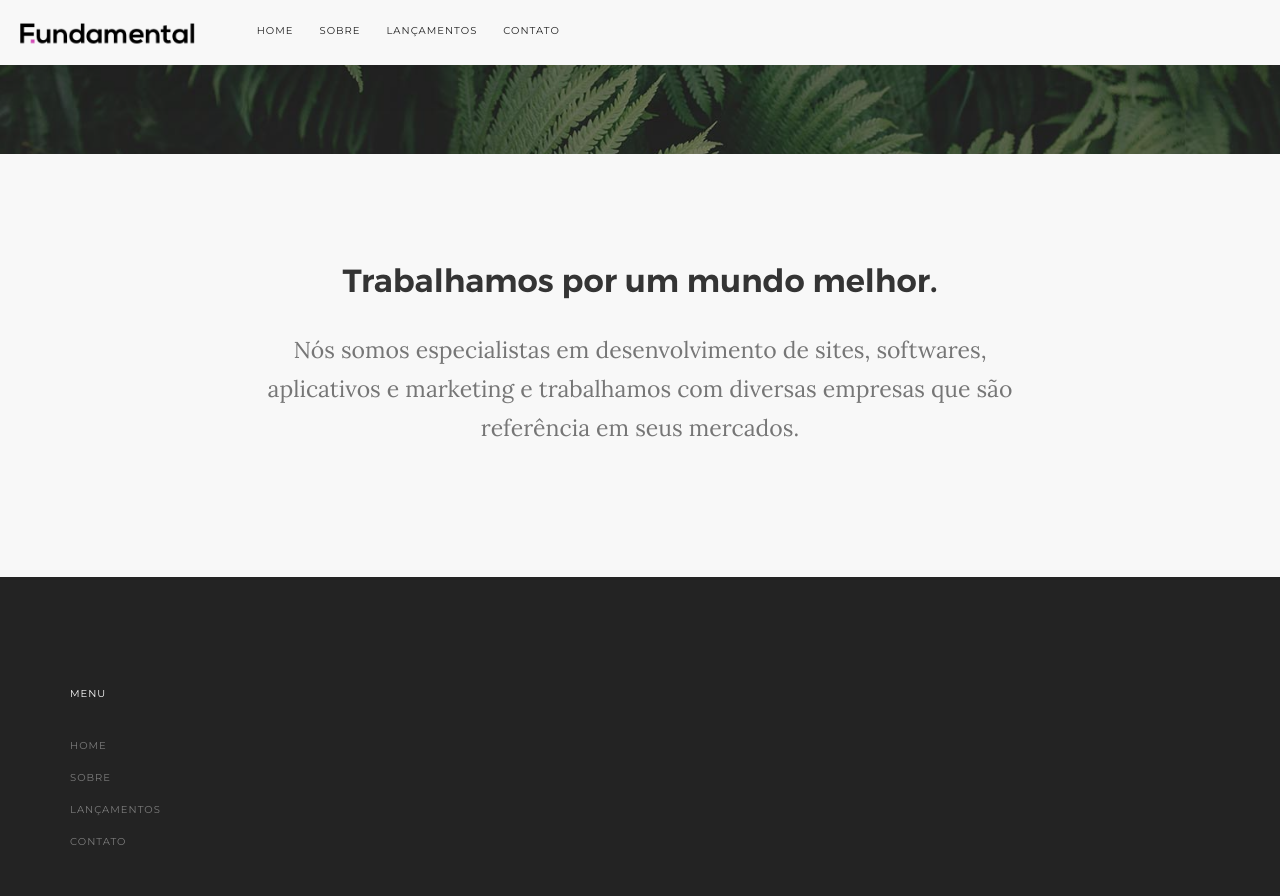
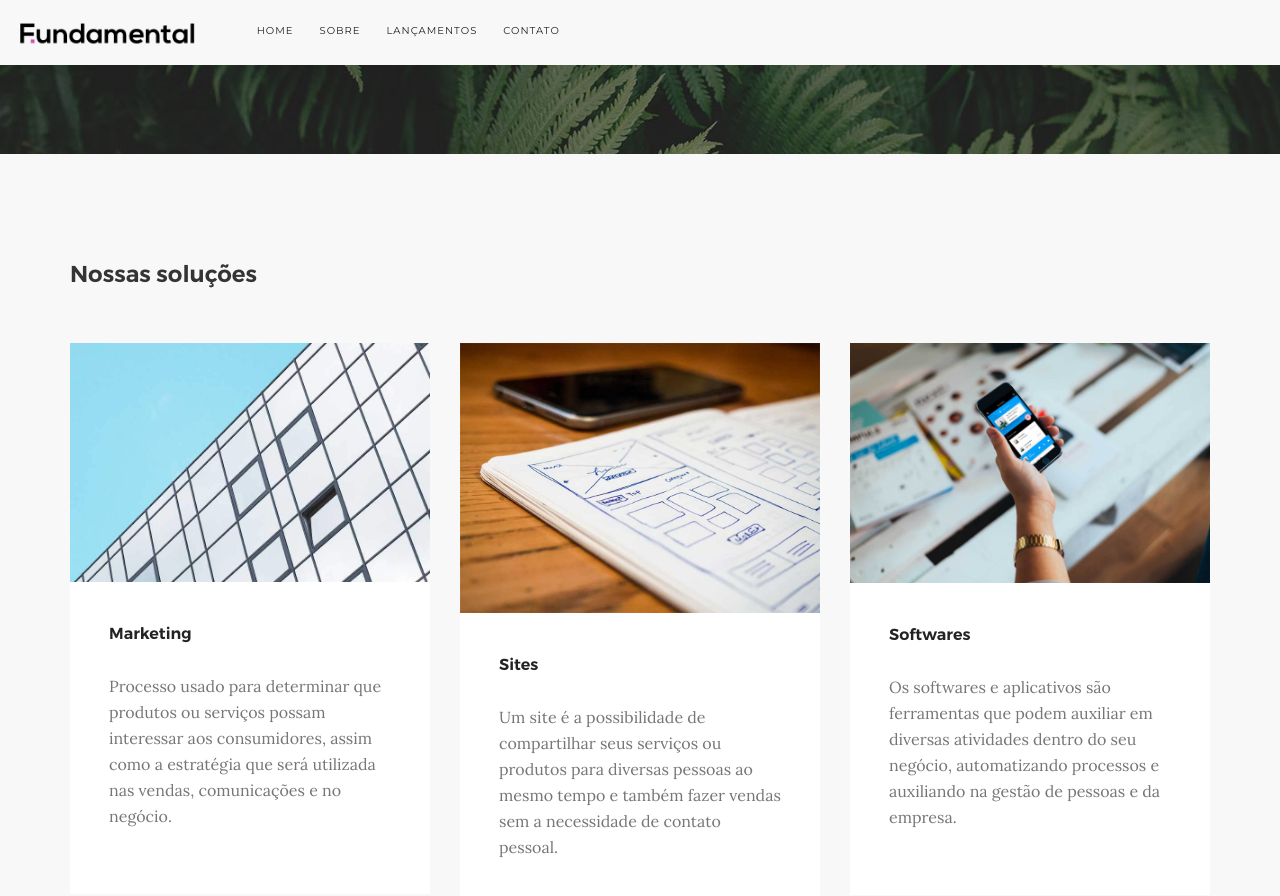
Before and after one commit to WeThinkIdeas/fundamental.github.io, a Jekyll site: the page built from about.html, in a window 1280 px wide and 900 px high, scrolled down 2142 px. Shown: the top 896 px of the window. Built offline with Jekyll 4.4.1, drawn with Linux system fonts in a browser that asks for light colours.

Commit message:
layout_home_page

```diff
--- a/about.html
+++ b/about.html
@@ -245,7 +245,62 @@
 	</div>
 	</section> -->
 
+	<section>
+		<div class="container">
+			<div class="row">
+				<div class="col-sm-12">
+					<div class="elements--title">
+						<h4>Nossas soluções</h4>
+					</div>
+				</div>
+				<div class="col-md-4 col-sm-6">
+					<div class="card card-1">
+						<div class="card__image">
+							<img alt="Pic" src="{{ "/img/small12.jpg" | prepend: site.baseurl }}">
+						</div>
+						<div class="card__body boxed bg--white">
+							<div class="card__title">
+								<h5>Marketing</h5>
+							</div>
+							<p>
+Processo usado para determinar que produtos ou serviços possam interessar aos consumidores, assim como a estratégia que será utilizada nas vendas, comunicações e no negócio.
+							</p>
+						</div>
+					</div>
+				</div>
+				<div class="col-md-4 col-sm-6">
+					<div class="card card-1">
+						<div class="card__image">
+							<img alt="Pic" src="{{ "/img/small11.jpg" | prepend: site.baseurl }}">
+						</div>
+						<div class="card__body boxed bg--white">
+							<div class="card__title">
+								<h5>Sites</h5>
+							</div>
+							<p>
+Um site é a possibilidade de compartilhar seus serviços ou produtos para diversas pessoas ao mesmo tempo e também fazer vendas sem a necessidade de contato pessoal.          									</p>
+						</div>
+					</div>
+				</div>
+				<div class="col-md-4 col-sm-6">
+					<div class="feature feature-1 card card-1">
+						<div class="card__image">
+							<img alt="Pic" src="{{ "/img/project-single-4.jpg" | prepend: site.baseurl }}">
+						</div>
+						<div class="card__body boxed bg--white">
+							<div class="card__title">
+								<h5>Softwares</h5>
+							</div>
+							<p>
+								Os softwares e aplicativos são ferramentas que podem auxiliar em diversas atividades dentro do seu negócio, automatizando processos e auxiliando na gestão de pessoas e da empresa.
 
+							</p>
+						</div>
+					</div>
+				</div>
+			</div>
+		</div>
+	</section>
 
 
 		<section>
```
Also changed, not shown: index.html (+77 -39 lines).
